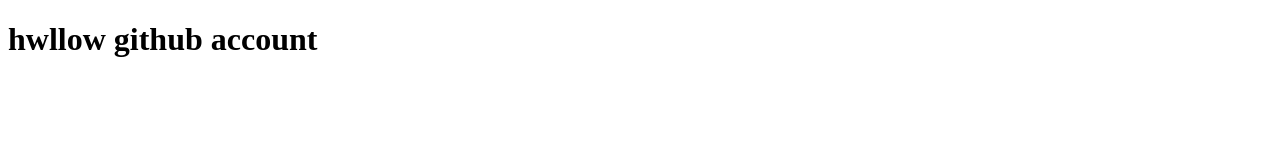
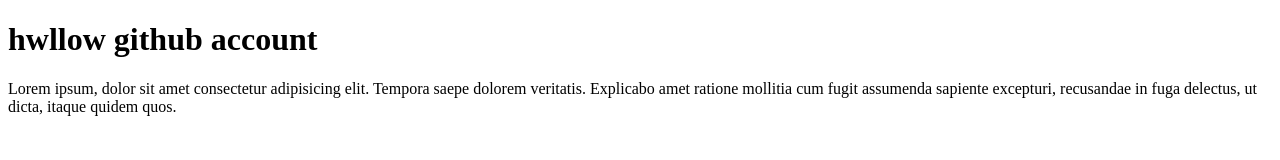
Before and after one commit to asimromeo41-cyber/git-exp-biggner, a plain HTML site: page index.html in a window 1280 px wide. Drawn offline with Linux system fonts and the light colour scheme.

Commit message:
para added

```diff
--- a/index.html
+++ b/index.html
@@ -7,6 +7,7 @@
 </head>
 <body>
     <h1> hwllow github account</h1>
+    <p>Lorem ipsum, dolor sit amet consectetur adipisicing elit. Tempora saepe dolorem veritatis. Explicabo amet ratione mollitia cum fugit assumenda sapiente excepturi, recusandae in fuga delectus, ut dicta, itaque quidem quos.</p>
 
 </body>
 </html>
```
